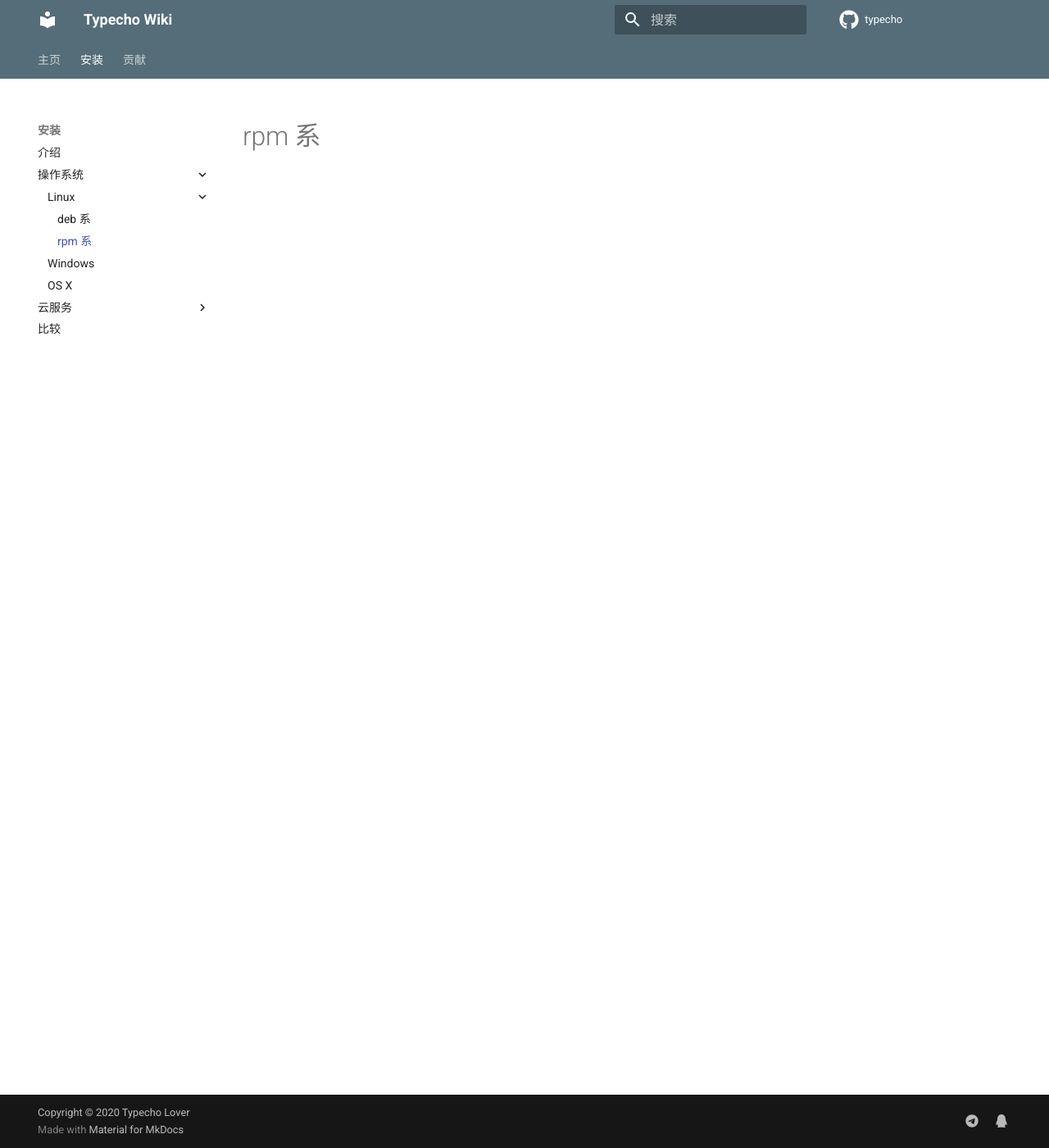
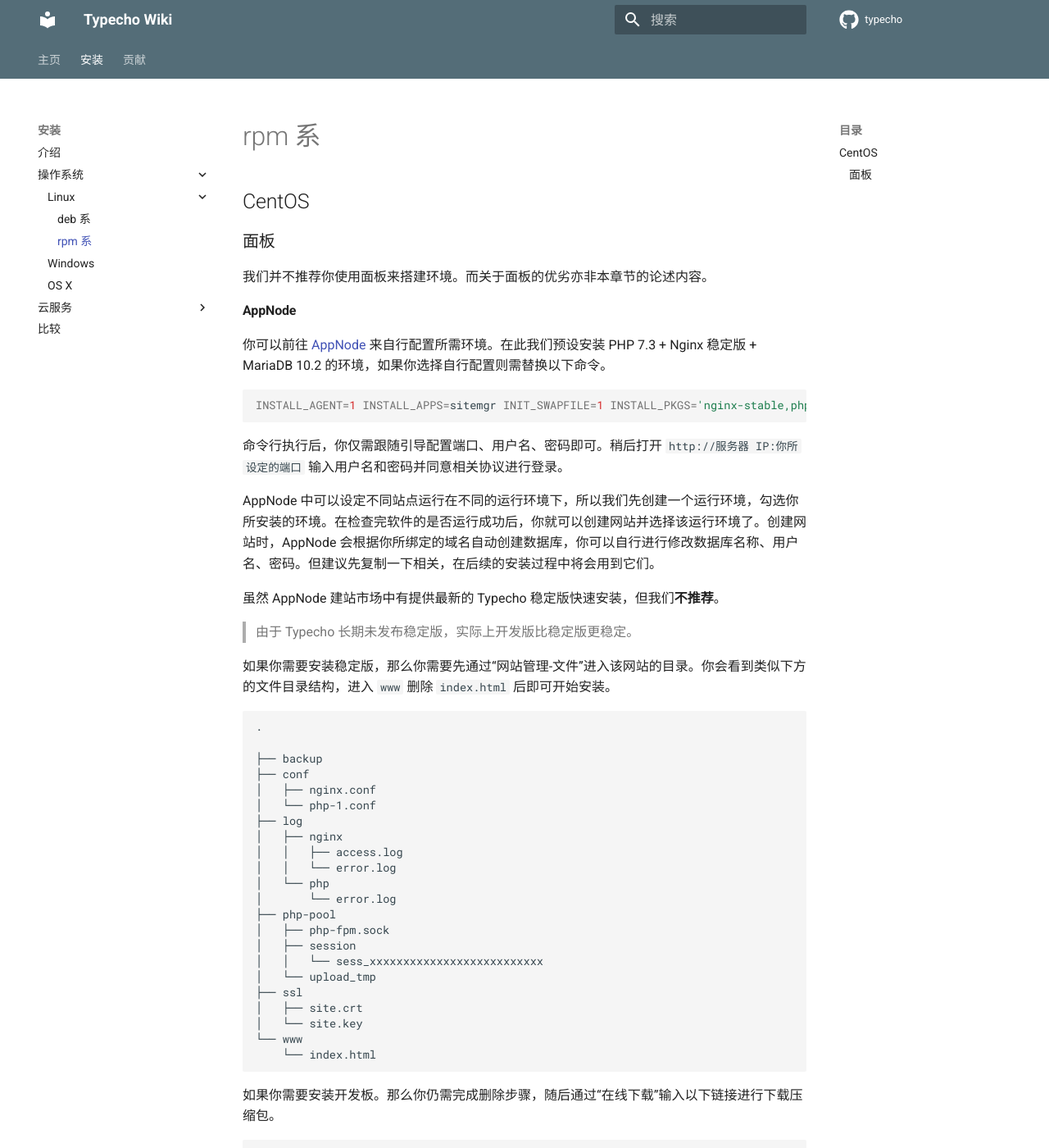
Before and after one commit to typecho-lover/wiki, an MkDocs documentation site: the page built from wiki/install/os/linux/rpm.md, in a window 1280 px wide and 1400 px high. Shown: the whole window at 82% size. Built offline with MkDocs 1.6.1 and Material for MkDocs 9.7.7, drawn with Linux system fonts in a browser that asks for light colours; comment, search, counter and statistics services are not loaded; some of the changed text lies outside the part shown.

Commit message:
docs(rpm): 完成 AppNode 安装教程

````diff
--- a/wiki/install/os/linux/rpm.md
+++ b/wiki/install/os/linux/rpm.md
@@ -2,3 +2,61 @@
 title: rpm 系
 ---
 # rpm 系
+
+## CentOS
+
+### 面板
+
+我们并不推荐你使用面板来搭建环境。而关于面板的优劣亦非本章节的论述内容。
+
+#### AppNode
+
+你可以前往 [AppNode](https://www.appnode.com/install) 来自行配置所需环境。在此我们预设安装 PHP 7.3 + Nginx 稳定版 + MariaDB 10.2 的环境，如果你选择自行配置则需替换以下命令。
+
+``` shell
+INSTALL_AGENT=1 INSTALL_APPS=sitemgr INIT_SWAPFILE=1 INSTALL_PKGS='nginx-stable,php73,mariadb102' bash -c "$(curl -sS http://dl.appnode.com/install.sh)"
+```
+
+命令行执行后，你仅需跟随引导配置端口、用户名、密码即可。稍后打开 `http://服务器 IP:你所设定的端口` 输入用户名和密码并同意相关协议进行登录。
+
+AppNode 中可以设定不同站点运行在不同的运行环境下，所以我们先创建一个运行环境，勾选你所安装的环境。在检查完软件的是否运行成功后，你就可以创建网站并选择该运行环境了。创建网站时，AppNode 会根据你所绑定的域名自动创建数据库，你可以自行进行修改数据库名称、用户名、密码。但建议先复制一下相关，在后续的安装过程中将会用到它们。
+
+虽然 AppNode 建站市场中有提供最新的 Typecho 稳定版快速安装，但我们**不推荐**。
+
+> 由于 Typecho 长期未发布稳定版，实际上开发版比稳定版更稳定。
+
+如果你需要安装稳定版，那么你需要先通过“网站管理-文件”进入该网站的目录。你会看到类似下方的文件目录结构，进入 `www` 删除 `index.html` 后即可开始安装。
+
+``` bash
+.
+
+├── backup
+├── conf
+│   ├── nginx.conf
+│   └── php-1.conf
+├── log
+│   ├── nginx
+│   │   ├── access.log
+│   │   └── error.log
+│   └── php
+│       └── error.log
+├── php-pool
+│   ├── php-fpm.sock
+│   ├── session
+│   │   └── sess_xxxxxxxxxxxxxxxxxxxxxxxxxx
+│   └── upload_tmp
+├── ssl
+│   ├── site.crt
+│   └── site.key
+└── www
+    └── index.html
+```
+
+如果你需要安装开发板。那么你仍需完成删除步骤，随后通过“在线下载”输入以下链接进行下载压缩包。
+
+``` url
+https://github.com/typecho/typecho/archive/master.zip
+```
+解压该压缩包，并复制 `typecho-master` 文件夹内所有文件至 `www` 文件夹中。
+
+现在打开该网站所绑定的域名，跟随 Typecho 安装指引填写数据库名称、用户名、密码。如果忘记了数据库相关信息，你也可以打开“网站管理-设置-MySQL”进行查看。
````
